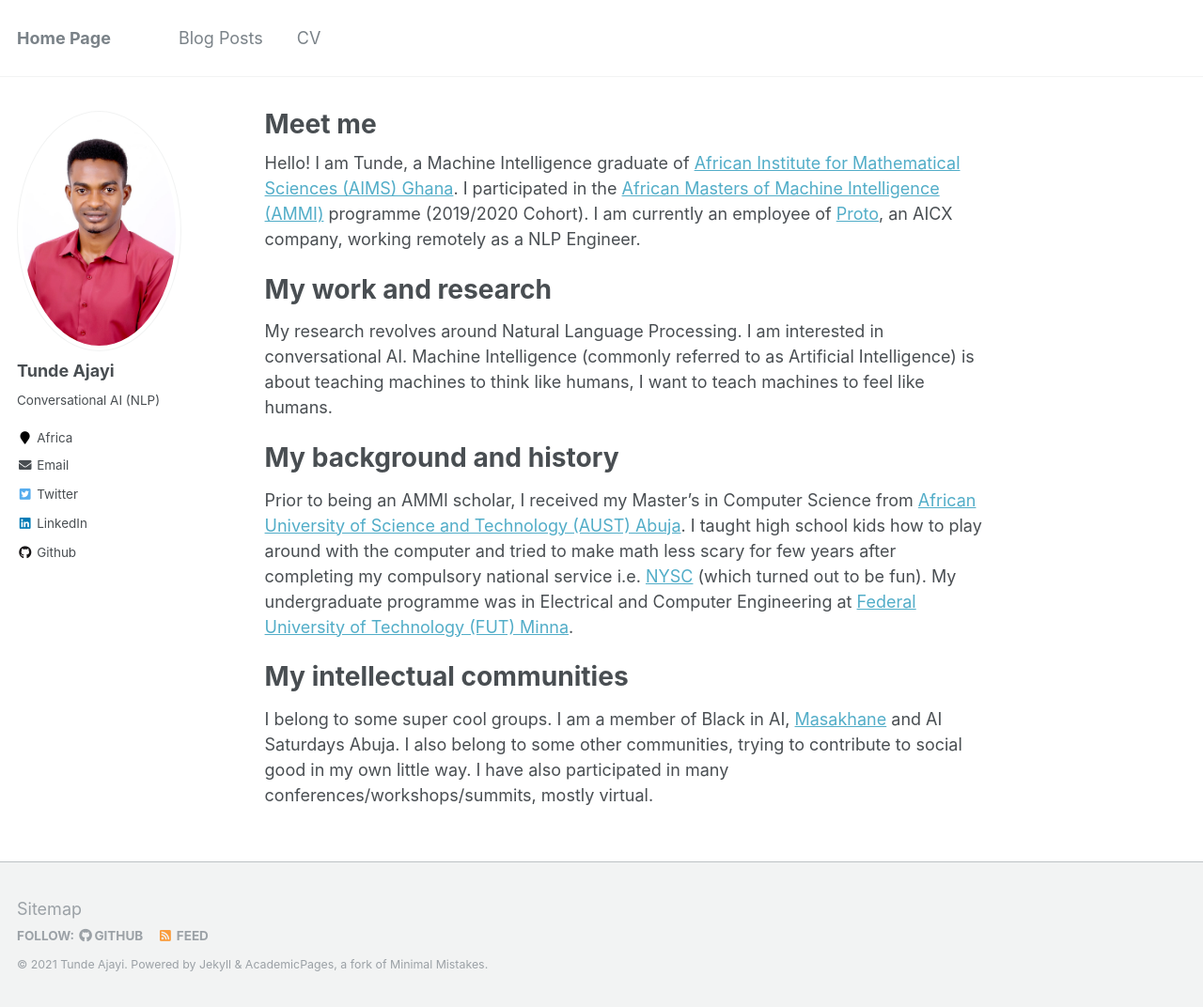
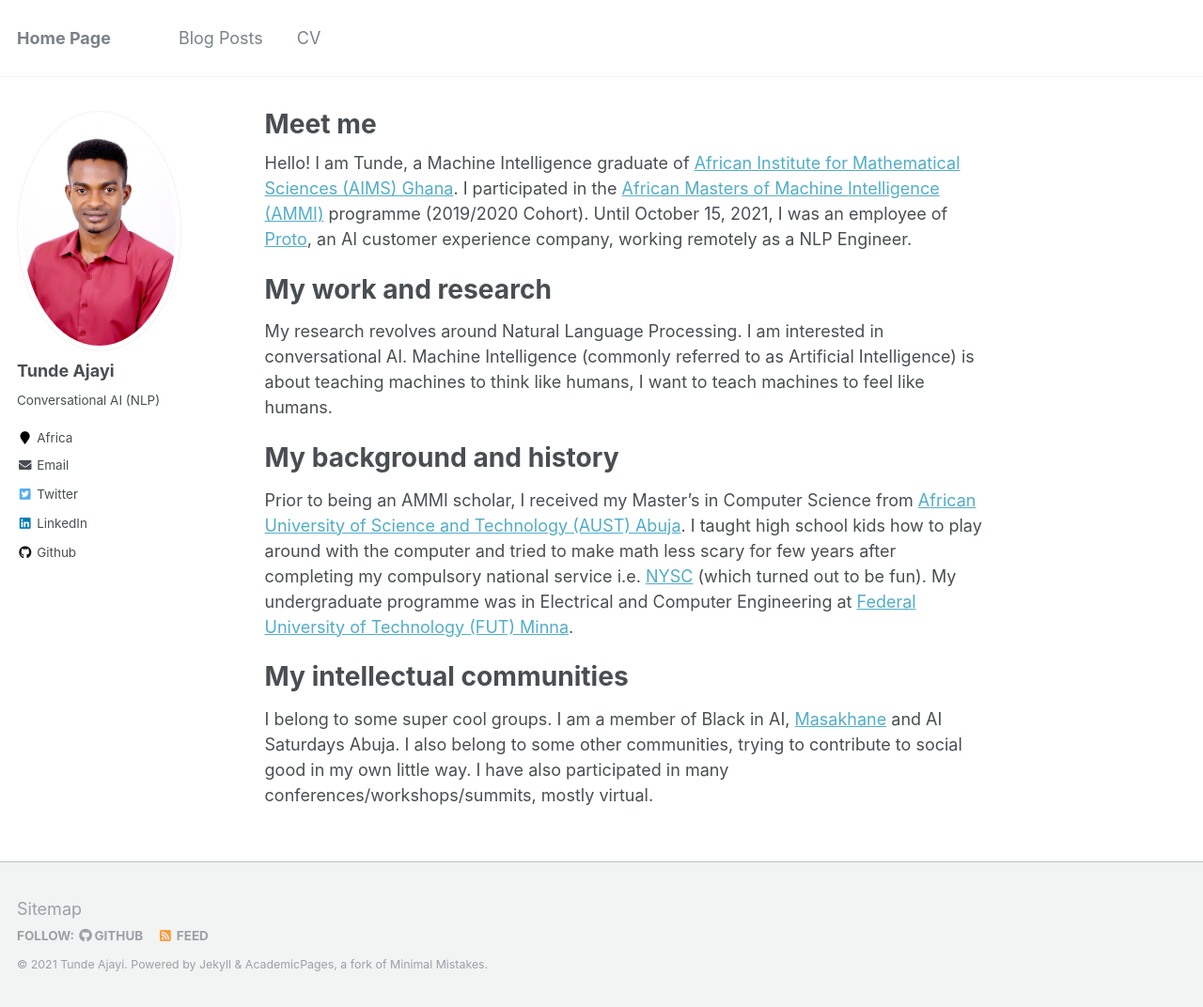
Before and after one commit to tundeajayi/tundeajayi.github.io, a Jekyll site: the page built from _pages/about.md, in a window 1280 px wide and 1072 px high. Shown: the whole window at 94% size. Built offline with Jekyll 4.4.1, drawn with Linux system fonts in a browser that asks for light colours.

Commit message:
add Proto last date

```diff
--- a/_pages/about.md
+++ b/_pages/about.md
@@ -8,7 +8,7 @@ redirect_from:
   - /about.html
 ---
 <!-- This is the front page of a website that is powered by the [academicpages template](https://github.com/academicpages/academicpages.github.io) and hosted on GitHub pages. [GitHub pages](https://pages.github.com) is a free service in which websites are built and hosted from code and data stored in a GitHub repository, automatically updating when a new commit is made to the respository. This template was forked from the [Minimal Mistakes Jekyll Theme](https://mmistakes.github.io/minimal-mistakes/) created by Michael Rose, and then extended to support the kinds of content that academics have: publications, talks, teaching, a portfolio, blog posts, and a dynamically-generated CV. You can fork [this repository](https://github.com/academicpages/academicpages.github.io) right now, modify the configuration and markdown files, add your own PDFs and other content, and have your own site for free, with no ads! An older version of this template powers my own personal website at [stuartgeiger.com](http://stuartgeiger.com), which uses [this Github repository](https://github.com/staeiou/staeiou.github.io). -->
-Hello! I am Tunde, a Machine Intelligence graduate of [African Institute for Mathematical Sciences (AIMS) Ghana](https://aims.edu.gh). I participated in the [African Masters of Machine Intelligence (AMMI)](https://aimsammi.org) programme (2019/2020 Cohort). I am currently an employee of [Proto](https://www.proto.cx/), an AICX company, working remotely as a NLP Engineer.
+Hello! I am Tunde, a Machine Intelligence graduate of [African Institute for Mathematical Sciences (AIMS) Ghana](https://aims.edu.gh). I participated in the [African Masters of Machine Intelligence (AMMI)](https://aimsammi.org) programme (2019/2020 Cohort). Until October 15, 2021, I was an employee of [Proto](https://www.proto.cx/), an AI customer experience company, working remotely as a NLP Engineer.
 
 My work and research
 ======
```
